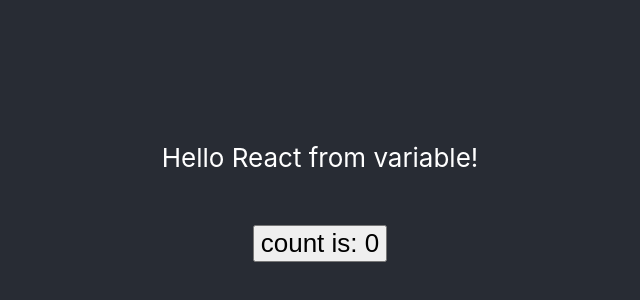
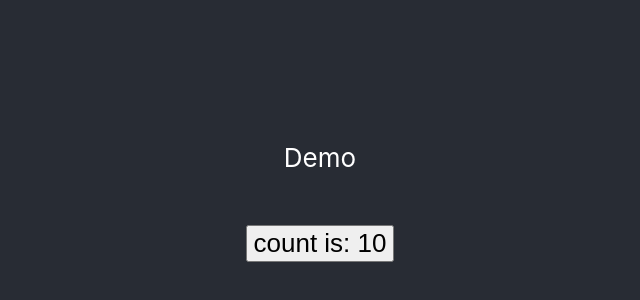
Before and after one commit to bsaisuda/training_react, a React (Vite) app: page / in a window 1280 px wide. Shown: the part 198-498 px from the top of the page, without its empty margins (320-960 px from the left). Built offline with nearby package versions, Linux system fonts and the light colour scheme.

Commit message:
Demo with class component

```diff
--- a/src/App.jsx
+++ b/src/App.jsx
@@ -1,5 +1,36 @@
-import { useState } from 'react'
+import { Component, useState } from 'react'
 import './App.css'
+
+class AppClass extends Component {
+  message = "Demo";
+
+  constructor() {
+    super();
+    this.state = {
+      count: 10,
+    };
+  }
+
+  setCount(newValue) {
+    this.setState( { count:  newValue} );
+  }
+
+  render() {
+    return (
+      <div className="App">
+        <header className="App-header">
+          <p>{this.message}</p>
+          <p>
+            <button type="button"
+              onClick={() => this.setCount(this.state.count + 1)}>
+              count is: {this.state.count}
+            </button>
+          </p>
+        </header>
+      </div>
+    )
+  };
+}
 
 const App = () => {
   const [count, setCount] = useState(0)
@@ -20,4 +51,4 @@
   )
 }
 
-export default App
+export default AppClass
--- a/src/main.jsx
+++ b/src/main.jsx
@@ -1,10 +1,11 @@
 import React from 'react'
 import ReactDOM from 'react-dom/client'
 import App from './App'
+import AppClass from './App'
 import './index.css'
 
 ReactDOM.createRoot(document.getElementById('root')).render(
   <React.StrictMode>
-    <App />
+    <AppClass />
   </React.StrictMode>
 )
```
